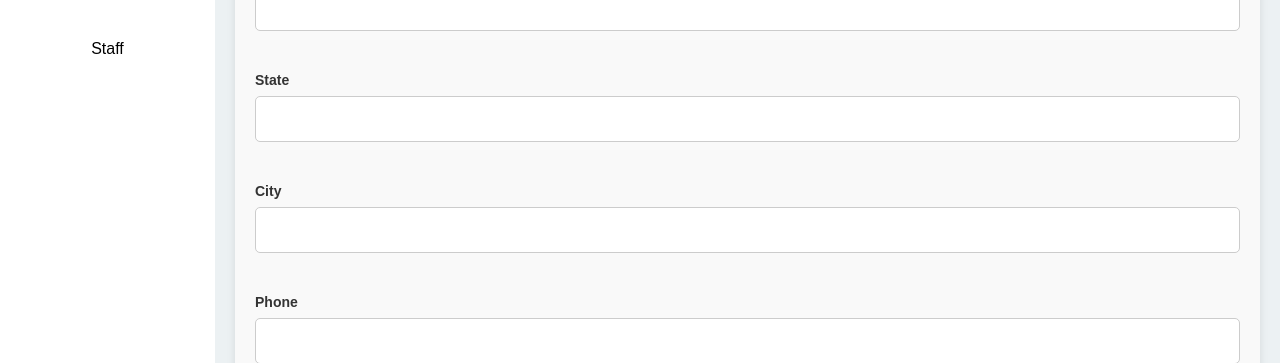
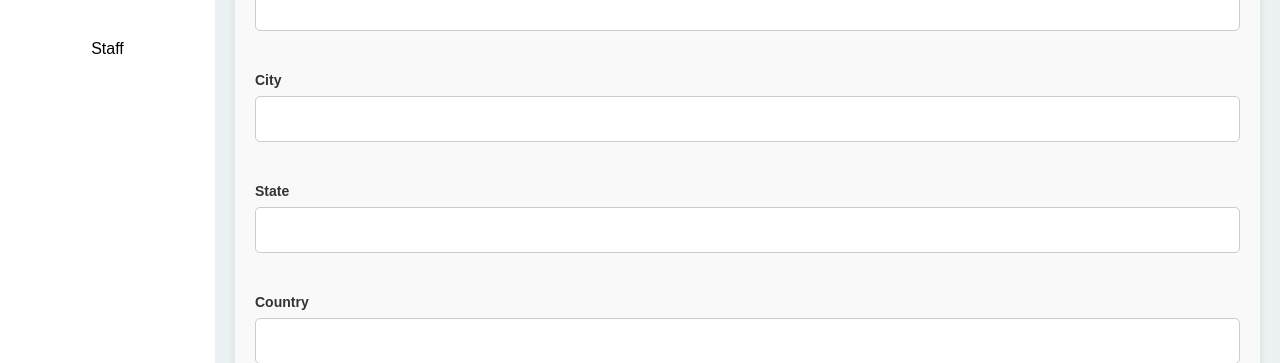
Before and after one commit to bdsdirect-sdm/BHUVIN-SINGLA, a React (Vite) app in the folder frontend/: page /add-address in a window 1280 px wide. Shown: the part 301-664 px from the top of the page. Built offline with nearby package versions, Linux system fonts and the light colour scheme; no server answers; sample sign-in values are in the browser's storage.

Commit message:
profile update

```diff
--- a/frontend/src/components/AddAddress.tsx
+++ b/frontend/src/components/AddAddress.tsx
@@ -84,6 +84,13 @@ const AddAddress: React.FC = () => {
             <br />
 
             <div className="form-group">
+              <label>City</label>
+              <Field type="text" name="city" className="form-control" />
+              <ErrorMessage name="city" component="div" className="text-danger" />
+            </div>
+            <br />
+
+            <div className="form-group">
               <label>State</label>
               <Field type="text" name="state" className="form-control" />
               <ErrorMessage name="state" component="div" className="text-danger" />
@@ -91,11 +98,12 @@ const AddAddress: React.FC = () => {
             <br />
 
             <div className="form-group">
-              <label>City</label>
-              <Field type="text" name="city" className="form-control" />
-              <ErrorMessage name="city" component="div" className="text-danger" />
+              <label>Country</label>
+              <Field type="text" name="country" className="form-control" />
+              <ErrorMessage name="country" component="div" className="text-danger" />
             </div>
             <br />
+
 
             <div className="form-group">
               <label>Phone</label>
--- a/frontend/src/components/Profile.tsx
+++ b/frontend/src/components/Profile.tsx
@@ -121,7 +121,7 @@ const Profile: React.FC = () => {
               addressList.map((address: any, index: number) => (
                 <div key={index} className="address-item">
                   <div className="address-content">
-                    <p><b>Street:</b> {address.addressLine || 'N/A'}</p>
+                    <p><b>Street:</b> {address.street || 'N/A'}</p>
                     <p><b>City:</b> {address.city || 'N/A'}</p>
                     <p><b>State:</b> {address.state || 'N/A'}</p>
                     <p><b>Country:</b> {address.country || 'N/A'}</p>
```
Also changed, not shown: 1 other file (tests, documents, lock files or other folders).
